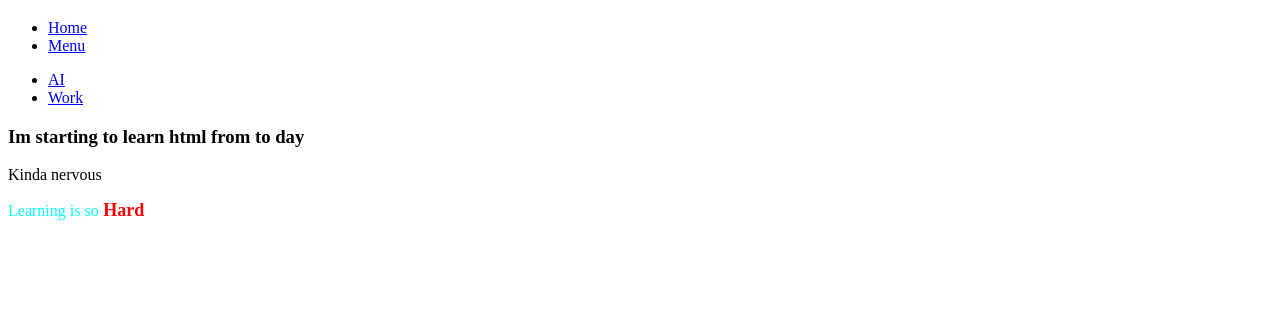
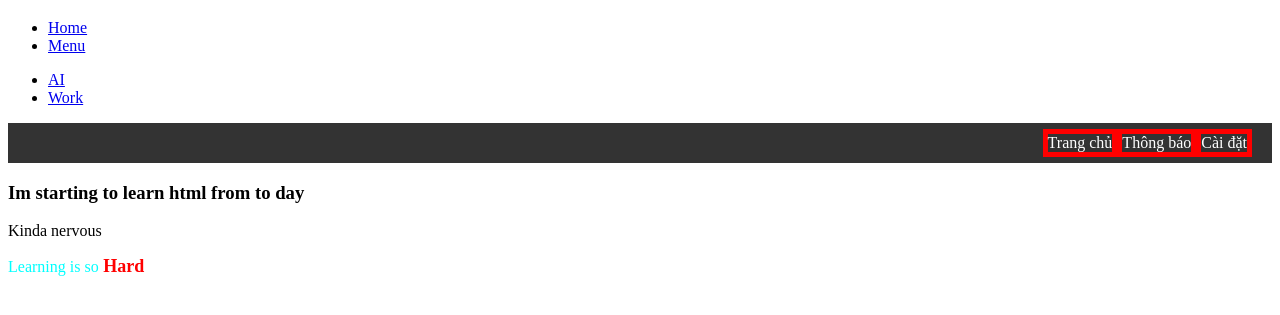
Before and after one commit to nhatsimondev/web-foundation, a plain HTML site: page index.html in a window 1280 px wide. Shown: the part 61-376 px from the top of the page. Drawn offline with Linux system fonts and the light colour scheme.

```diff
--- /dev/null
+++ b/01-counter-app/style.css
@@ -0,0 +1,37 @@
+* {
+    box-sizing: border-box;
+    margin: 0;
+    padding: 0;
+}
+
+body {
+    min-height: 100vh;
+    display: flex;
+    justify-content: center;
+    align-items: center;
+    font-family: Arial, sans-serif;
+    background-color: #f3f4f6;
+
+}
+.count-form{
+    width: 100%;
+    max-width: 300px;
+    background-color: black;
+    text-align: center;
+   border-radius: 10px;
+  min-height: 200px;
+  padding: 20px;
+
+}
+.count-value{
+    font-size: 48px;
+    padding: 20px 0;
+}
+.button-group{
+    display: flex;
+    flex-direction: row;
+    justify-content: space-between;
+    gap:20px;
+    padding: 8px 14px
+
+}
--- a/index.html
+++ b/index.html
@@ -18,6 +18,32 @@
                 <li><a href="#">Work</a></li>
             </ul>
         </nav>
+        <nav class="navbar">
+  <div class="nav-item">Trang chủ</div>
+  <div class="nav-item">Thông báo</div>
+  <div class="nav-item">Cài đặt</div>
+</nav>
+
+<style>
+  .navbar {
+
+    border: 5px  red ;
+    display: flex;            /* 1. Xếp các mục con nằm ngang */
+    flex-direction: row;      /* 2. Hướng từ trái sang phải */
+    justify-content: flex-end ; /* 3. Giãn đều các mục ra 2 đầu menu */
+    align-items: center;      /* 4. Căn giữa các mục theo chiều dọc, không bị lệch lên trên */
+    gap: 0px;                /* 5. Khoảng cách an toàn giữa các nút */
+
+    height: 40px;             /* Chiều cao của thanh menu */
+    background-color: #333;   /* Màu nền menu */
+    color: white;             /* Màu chữ */
+    padding: 0 20px;          /* Khoảng cách đệm 2 đầu thanh menu */
+  }
+  .nav-item{
+    border: 5px solid red;
+  }
+</style>
+
     </header>
     <main>
         <h3>Im starting to learn html from to day</h3>
@@ -26,5 +52,7 @@
             <p>Learning is so<span style="color: red; font-size: large;" ><Strong> Hard</Strong></span></p>
         </div>
     </main>
+
+
 </body>
 </html>
```
Also changed, not shown: 01-counter-app/index.html (added, +20 -0 lines).
